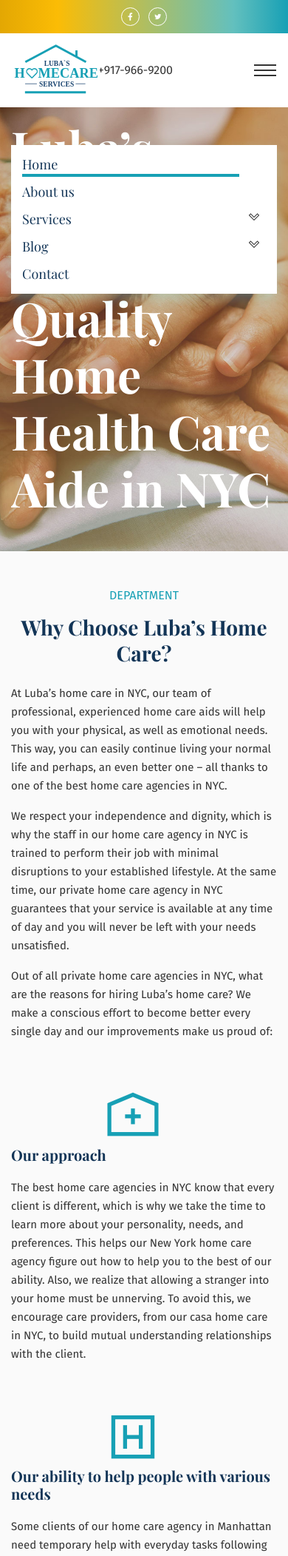
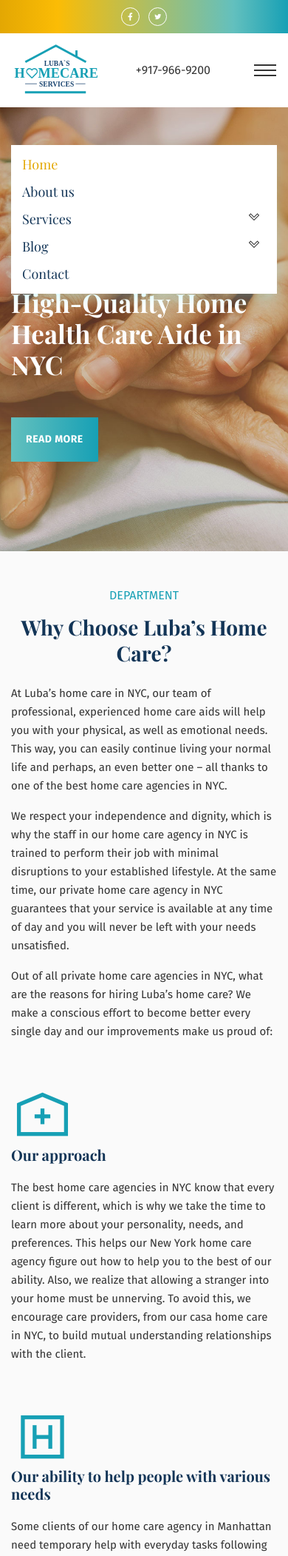
Before and after one commit to macknoyer/luba, a PHP site: page / in a window 390 px wide, after a click that opens the changed part. Shown: the top 2103 px of the page at 74% size. Run offline with PHP 8.4, Linux system fonts and the light colour scheme; some libraries are stand-ins or nearby versions; some web fonts are replaced.

Commit message:
responsive

```diff
--- a/assets/css/style_luba.css
+++ b/assets/css/style_luba.css
@@ -1,3 +1,6 @@
+body {
+	min-width: 320px;
+}
 a {
 	color: #17a0b5;
 }
@@ -408,7 +411,38 @@ filter: progid:DXImageTransform.Microsoft.gradient( startColorstr='#17a0b5', end
 }
 /******************media********************/
 
+@media (max-width: 992px) {
+	.header-top .header-info ul li {
+    	font-size: 14px;
+	}
+	.navigation .navbar .navbar-btn {
+		top: calc(50% - 25px);
+	}
+	.navigation .navbar .navbar-nav .nav-item a.active::after,
+	.navigation .navbar .navbar-nav .nav-item a:hover::after {
+		display: none;
+	}
+	.navigation .navbar .navbar-nav .nav-item a.active,
+	.navigation .navbar .navbar-nav .nav-item a:hover {
+		color:#e3a703;
+	}
+}
 @media (max-width: 767px) {
+	.mb-md-40 {
+		margin-bottom: 40px;
+	}
+	.page-subtitle {
+		font-size: 16px;
+	}
+	.single-features .features-icon {
+		text-align: left;
+	}
+	.single-slider .slider-content .slider-title {
+		font-size: 35px;
+	}
+	.navbar-phone-mobile i{
+		display: none;
+	}
 	.navigation.sticky .navbar .navbar-btn,.navigation .navbar .navbar-btn {
 		    position: absolute;
     top: calc(50% - 22px);
@@ -431,3 +465,9 @@ filter: progid:DXImageTransform.Microsoft.gradient( startColorstr='#17a0b5', end
 
 	}
 }
+@media (max-width: 577px) {
+	.navbar-phone-mobile {
+    	right: calc(50% - 90px);
+	}
+
+}
```
